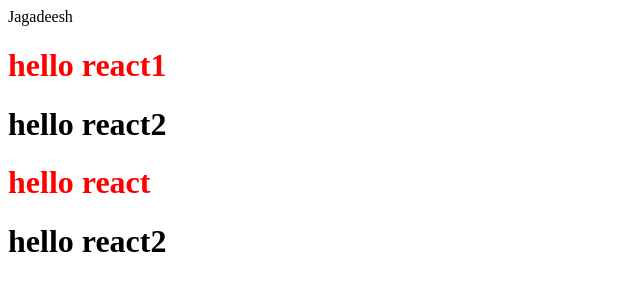
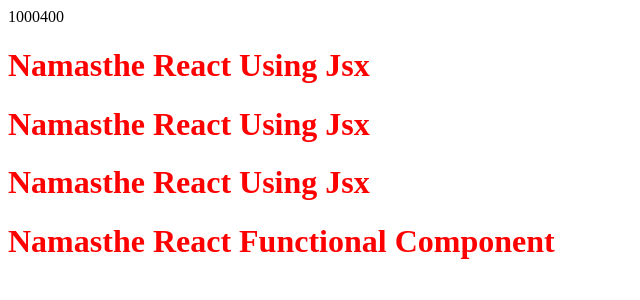
Before and after one commit to jagadeesh944078/Namaste-React, a React (Vite) app: page / in a window 1280 px wide. Shown: the top 300 px of the page, without its empty margins (0-640 px from the left). Built offline with nearby package versions, Linux system fonts and the light colour scheme.

Commit message:
episode-03

```diff
--- a/App.js
+++ b/App.js
@@ -1,19 +1,107 @@
 import React from "react";
 import ReactDOM from "react-dom/client";
 
-const parent = React.createElement("div", { id: "parent" }, [
-  React.createElement("div", { id: "child" }, [
-    React.createElement("h1", { id: "heading" }, "hello react1"),
-    React.createElement("h1", { id: "heading2" }, "hello react2"),
-  ]),
-  React.createElement("div", { id: "child" }, [
-    React.createElement("h1", { id: "heading" }, "hello react"),
-    React.createElement("h1", { id: "heading2" }, "hello react2"),
-  ]),
-]);
+/* React.createElement => React element - js object => HTMLElement(Render) */
+// const heading = React.createElement(
+//   "h1",
+//   { id: "heading" },
+//   "Namasthe React Course"
+// );
 
-const heading = React.createElement("h1", { id: "heading" }, "hello world");
-// it will print the object not html element
-console.log(heading);
+/* Jsx (transpiles jsx before it reaches to Js) - Parcel - babel */
+/* Jsx - babel transpiles it to React.createElement => React Element - Js Object => HTMLElement(Render) */
+
+/* React Element */
+
+const heading = (
+  <h1 id="heading" tabIndex="5">
+    Namasthe React Using Jsx
+  </h1>
+);
+
+/* React Functional Component 2 ways*/
+
+// const HeadingComponent = () => {
+//   return <h1>Namasthe React Using Functional Component</h1>;
+// };
+
+// const HeadingComponent = () => <h1>Namasthe React Functional Component</h1>;
+
+/* Writting Function Based Components Using Function Keyword */
+
+// const Title = function () {
+//   return (
+//     <h1 id="heading" tabIndex="5">
+//       Namasthe React using Jsx
+//     </h1>
+//   );
+// };
+
+/* Functional Component Creation */
+
+const Title = () => (
+  <h1 id="heading" tabIndex="5">
+    Namasthe React Using Jsx
+  </h1>
+);
+
+/* Component Composition (writing component inside component) */
+
+const HeadingComponent = () => (
+  <div id="container">
+    <Title />
+    <h1 id="heading">Namasthe React Functional Component</h1>
+  </div>
+);
+
+/* multiple ways you can call Functional Component */
+/* no need to worry about malicious attack Jsx will take care of that */
+
+const data = 1000;
+
+const HeadingComponent2 = () => (
+  <div id="container">
+    {data}
+    {100 + 300}
+    {Title()}
+    <Title></Title>
+    <Title />
+    <h1 id="heading">Namasthe React Functional Component</h1>
+  </div>
+);
+
+/* Jsx expression should have one single root */
+
+const HeadingComponent3 = () => (
+  <div>
+    <div id="container"></div>
+    <div id="container2"></div>
+  </div>
+);
+
+/* React Fragment */
+
+const HeadingComponent4 = () => (
+  <React.Fragment>
+    <div id="container"></div>
+    <div id="container2"></div>
+  </React.Fragment>
+);
+
+/* React Fragment using shorthand notation */
+
+const HeadingComponent5 = () => (
+  <>
+    <div id="container"></div>
+    <div id="container2"></div>
+  </>
+);
+
+/* Creating Root using ReactDOM.createRoot */
 const root = ReactDOM.createRoot(document.getElementById("root"));
-root.render(parent);
+
+/* rendering React Element */
+// root.render(heading);
+
+/* rendering React Functional Component */
+root.render(<HeadingComponent2 />);
--- a/index.html
+++ b/index.html
@@ -8,34 +8,9 @@
     <title>Document</title>
   </head>
   <body>
-    <div>Jagadeesh</div>
     <div id="root">
-      <h1>This is jagadeesh</h1>
+      <h1>Not Rendered</h1>
     </div>
-    <!-- <script>
-      const heading = document.createElement("h1");
-      heading.innerHTML = "hello world";
-      const root = document.getElementById("root");
-      root.appendChild(heading);
-    </script> -->
-    <!-- <script
-      crossorigin
-      src="https://unpkg.com/react@18/umd/react.development.js"
-    ></script>
-    <script
-      crossorigin
-      src="https://unpkg.com/react-dom@18/umd/react-dom.development.js"
-    ></script> -->
-    <!-- <script>
-      // To create element in React we use createElement method
-      // in this {} means the place where u give attributes to the tab
-      const heading = React.createElement("h1", {}, "hello world");
-      // To create root element in React we use createRoot method from reactdom library
-      const root = ReactDOM.createRoot(document.getElementById("root"));
-      // u have to render element in browser for that we use render method
-      // render method take heading object and convert it to h1 tag and put it on the browser
-      root.render(heading);
-    </script> -->
     <script type="module" src="./App.js"></script>
   </body>
 </html>
--- a/package.json
+++ b/package.json
@@ -2,8 +2,9 @@
   "name": "namaste-react",
   "version": "1.0.0",
   "description": "This is React Course",
-  "main": "App.js",
   "scripts": {
+    "start": "parcel index.html",
+    "build": "parcel build index.html",
     "test": "jest"
   },
   "repository": {
```
Also changed, not shown: 1 other file (tests, documents, lock files or other folders).
